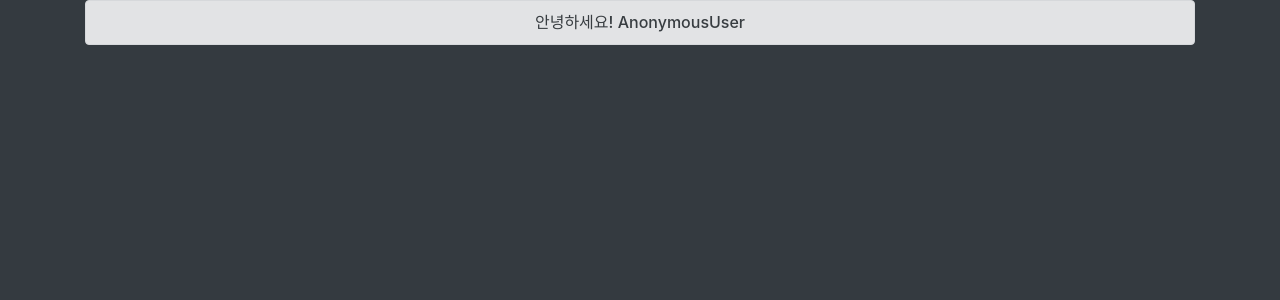
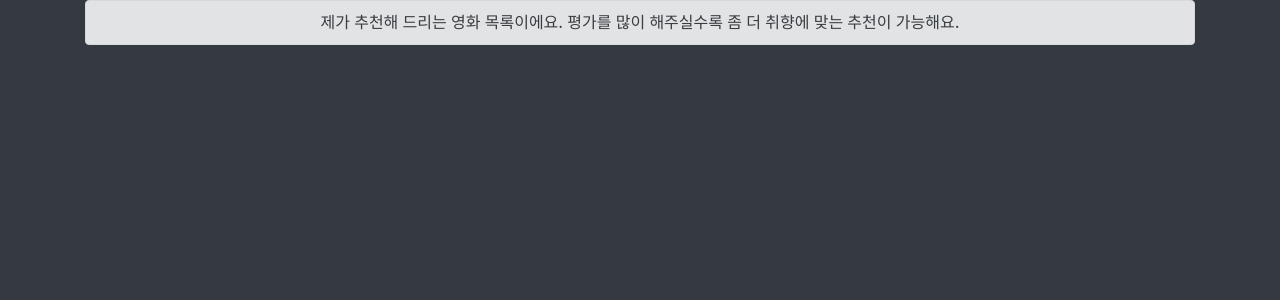
Before and after one commit to cgkim412/movie_reco, a Django app: template core/templates/home.html in a window 1280 px wide. Shown: the part 56-356 px from the top of the page. Run offline with Django 3.2, Linux system fonts and the light colour scheme; the template is opened without the code that fills it, so the values that code supplies are empty; parts of the project's set-up code (start-up, migrations or seed data) failed here and were passed over; some libraries are stand-ins or nearby versions.

Commit message:
sticky message at home page is now a bit more helpful/informative

```diff
--- a/core/templates/home.html
+++ b/core/templates/home.html
@@ -17,7 +17,7 @@
     overflow-x: hidden;
     overflow-y: hidden;
     scroll-behavior: smooth;
-    min-height: 200px;
+    min-height: 210px;
     margin-bottom: 10px;
   }
 
@@ -47,7 +47,7 @@
   $(document).ready(() => {
     const sticky =
       `<div class="alert alert-secondary sticky-top text-center" role="alert">
-        <h6 class="mb-0"> 안녕하세요! {{ user }}
+        <h6 class="mb-0"> 제가 추천해 드리는 영화 목록이에요. 평가를 많이 해주실수록 좀 더 취향에 맞는 추천이 가능해요.
         </h6>
       </div>`;
       $('#stickies').append(sticky);
```
